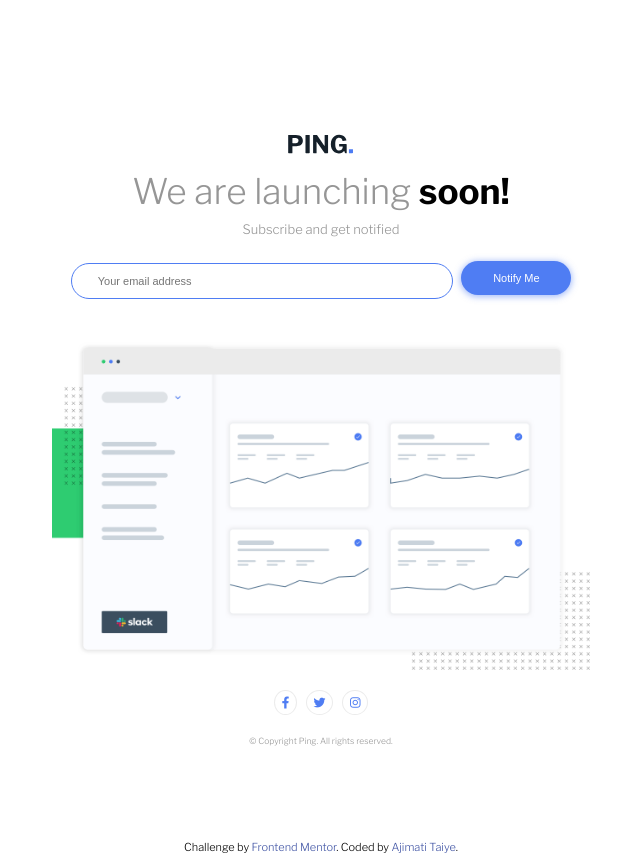
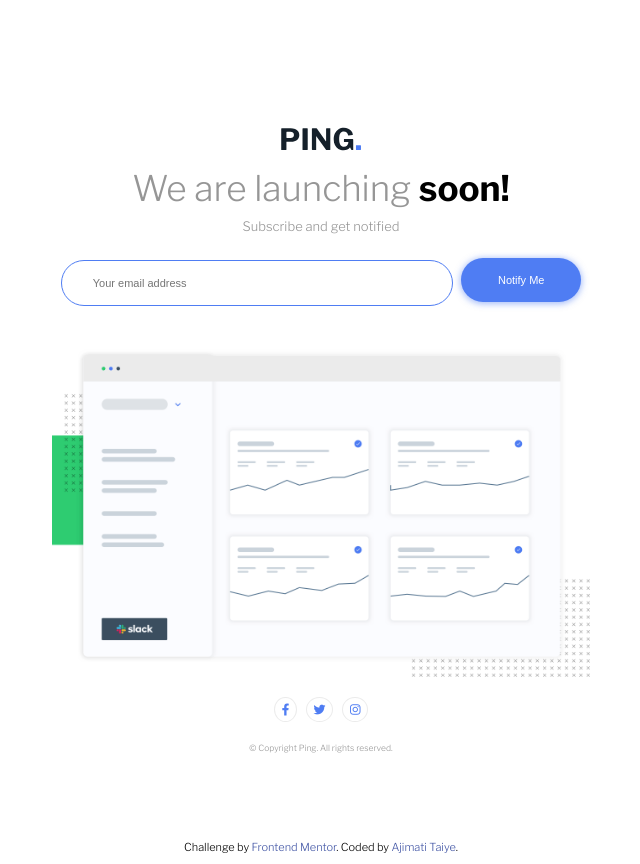
Before and after one commit to Teewaii/Ping-single-column-coming-soon-page-repo, a plain HTML site: page index.html in a window 1280 px wide. Shown: the whole page, without its empty margins (319-959 px from the left). Drawn offline with nearby package versions, Linux system fonts and the light colour scheme.

Commit message:
Update apps.css

```diff
--- a/apps.css
+++ b/apps.css
@@ -33,7 +33,7 @@ body {
 
 .logo {
 
-    width: 55px;
+    width: 80px;
     margin: 2rem;
 }
 
@@ -72,7 +72,7 @@ body {
 
 
 .form-control input {
-    padding: .7rem;
+    padding: .8rem;
     border-radius: 50px;
     border: 1px solid var(--Blue);
     font-size: 11px;
@@ -80,12 +80,10 @@ body {
     display: block;
     width: 60vw;
     text-indent: 15px;
-    /* position: relative; */
-
 }
 
 .sub-form button {
-    padding: .7rem;
+    padding: .8rem;
     border-radius: 50px;
     border: none;
     font-size: 11px;
@@ -95,7 +93,7 @@ body {
     box-shadow: 1px 0 1px 1px rgba(79, 125, 243, .9);
     display: block;
     cursor: pointer;
-    margin-top: .8rem;
+    margin-top: .65rem;
 
 }
 
@@ -156,6 +154,7 @@ body {
 .form-control.error small {
     color: red;
     visibility: visible;
+    transform: all .2s ease-in;
 }
 
 .form-control.error input {
@@ -180,13 +179,11 @@ body {
         margin-top: 0;
     }
 
-
     .logo {
 
-        width: 65px;
+        width: 80px;
         margin: 1rem;
     }
-
 
     .header h4 {
         font-size: 2.2rem;
@@ -211,14 +208,15 @@ body {
     .sub-form input {
         margin: 0;
         width: 28vw;
+        padding: 1rem;
     }
 
     .sub-form button {
         margin-top: -1.5rem;
         margin-left: .5rem;
-        width: 110px;
+        width: 120px;
         box-shadow: 0 1px 6px 1px rgba(79, 125, 243, .5);
-
+        padding: 1rem;
     }
 
     .dashboard img {
@@ -231,8 +229,5 @@ body {
         font-size: 10px;
     }
 
-    .form-control small {
-        visibility: hidden;
-
-    }
+    .
 }
```
